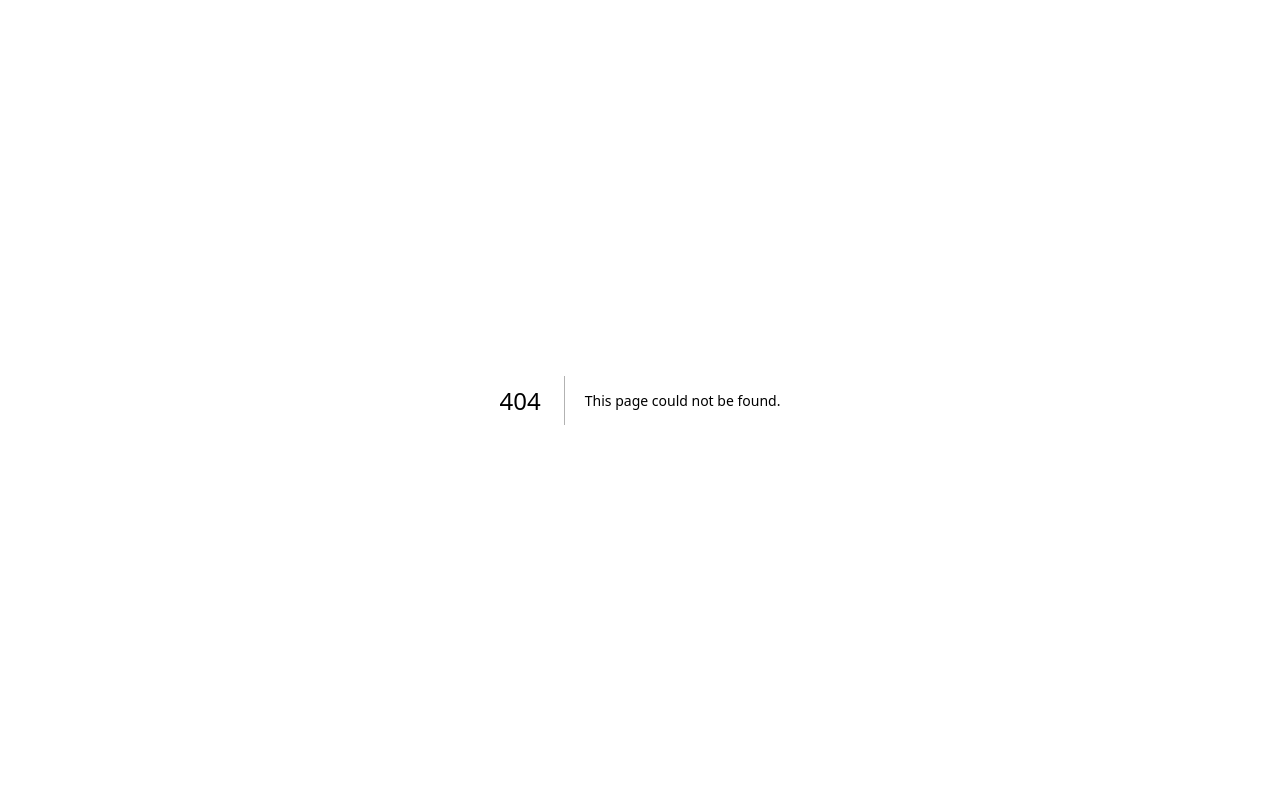
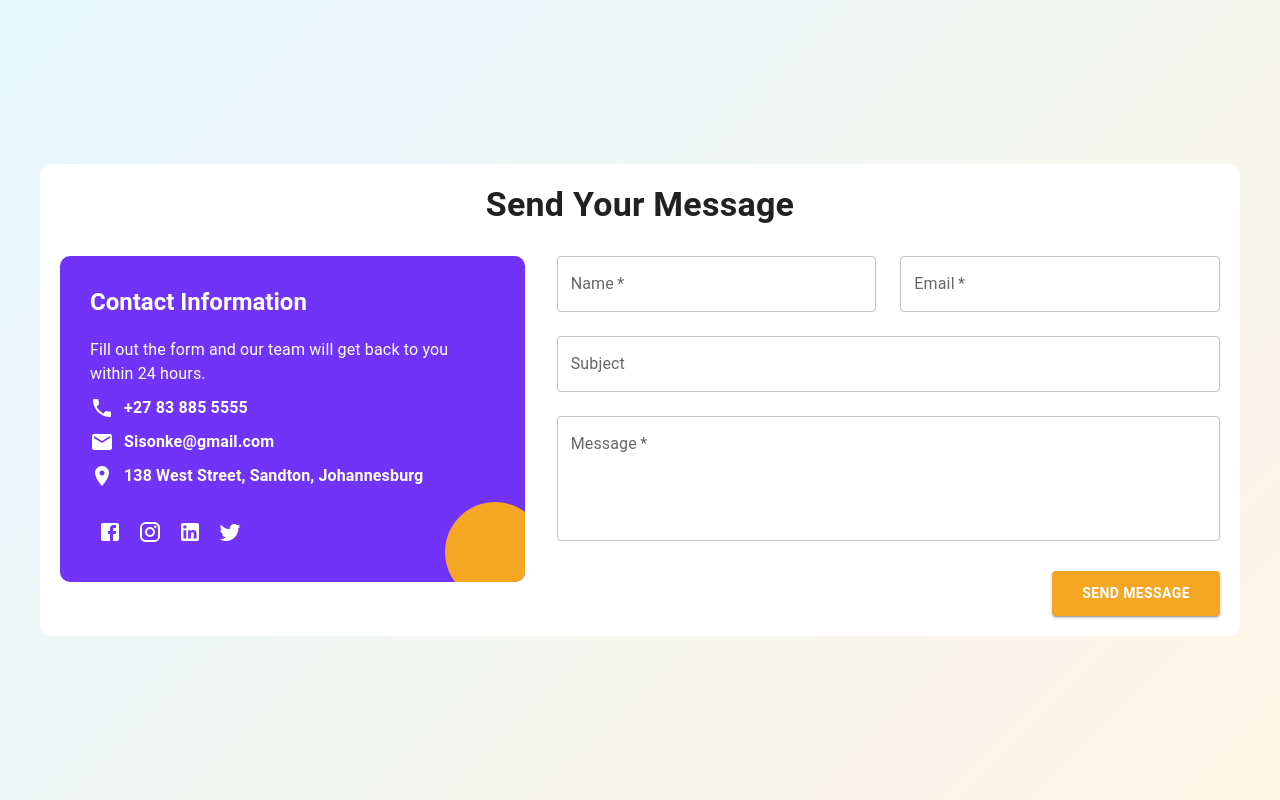
Before and after one commit to 202404-Y-ZA-FSW/Sisonke-AI-Powered-Community-Resources-Navigator, a Next.js app in the folder frontend/: page /contact in a window 1280 px wide. Before the commit this address had no page. Shown: the top 800 px of the page. Built offline with nearby package versions, Linux system fonts and the light colour scheme.

Commit message:
created a contact form

```diff
--- /dev/null
+++ b/frontend/app/contact/page.js
@@ -0,0 +1,242 @@
+"use client";
+
+import { useState } from 'react';
+import { TextField, Button, Grid, Typography, Box, Paper, IconButton } from '@mui/material';
+import { Facebook, Instagram, LinkedIn, Twitter, Phone, Email, LocationOn } from '@mui/icons-material';
+import Footer from '../components/sections/Footer';
+
+export default function ContactPage() {
+  const [formData, setFormData] = useState({
+    name: '',
+    email: '',
+    subject: '',
+    message: '',
+  });
+
+  const [errors, setErrors] = useState({
+    email: '',
+    message: '',
+  });
+
+  const validateEmail = (email) => {
+    //  check if email contains @
+    const re = /\S+@\S+\.\S+/;
+    return re.test(email);
+  };
+
+  const handleChange = (e) => {
+    const { name, value } = e.target;
+    setFormData({ ...formData, [name]: value });
+
+
+    if (name === 'email' && errors.email) {
+      setErrors((prevErrors) => ({ ...prevErrors, email: '' }));
+    }
+    if (name === 'message' && errors.message) {
+      setErrors((prevErrors) => ({ ...prevErrors, message: '' }));
+    }
+  };
+
+  const handleSubmit = async (e) => {
+    e.preventDefault();
+
+    // Validation checks
+    let hasError = false;
+    const newErrors = { email: '', message: '' };
+
+    if (!validateEmail(formData.email)) {
+      newErrors.email = 'Please enter a valid email address';
+      hasError = true;
+    }
+
+    if (formData.message.length < 10) {
+      newErrors.message = 'Message must be at least 10 characters long';
+      hasError = true;
+    }
+
+    if (hasError) {
+      setErrors(newErrors);
+      return;
+    }
+
+
+    try {
+      const res = await fetch('http://localhost:5000/contact', {
+        method: 'POST',
+        headers: {
+          'Content-Type': 'application/json',
+        },
+        body: JSON.stringify(formData),
+      });
+
+      if (res.ok) {
+        alert('Message sent successfully');
+        setFormData({
+          name: '',
+          email: '',
+          subject: '',
+          message: '',
+        });
+      } else {
+        alert('Failed to send message');
+      }
+    } catch (err) {
+      console.error('Error submitting form', err);
+    }
+  };
+
+  return (
+   <>
+    <Box
+      sx={{
+        minHeight: '100vh',
+        background: 'linear-gradient(135deg, #e6f7ff 0%, #fff5e6 100%)',
+        display: 'flex',
+        justifyContent: 'center',
+        alignItems: 'center',
+        padding: '40px 20px',
+      }}
+    >
+      <Box sx={{ maxWidth: '1200px', width: '100%' }}>
+        <Paper elevation={3} sx={{ padding: '20px', borderRadius: '10px', boxShadow: 'none' }}>
+          <Typography variant="h4" align="center" gutterBottom sx={{ fontWeight: 'bold', marginBottom: '30px' }}>
+            Send Your Message
+          </Typography>
+
+          <Grid container spacing={4}>
+
+            <Grid item xs={12} md={5}>
+              <Box sx={{
+                backgroundColor: '#7033F7',
+                padding: '30px',
+                borderRadius: '10px',
+                color: 'white',
+                position: 'relative',
+                overflow: 'hidden',
+              }}>
+                <Box sx={{
+                  position: 'absolute',
+                  width: '100px',
+                  height: '100px',
+                  backgroundColor: '#f5a623',
+                  borderRadius: '50%',
+                  bottom: '-20px',
+                  right: '-20px'
+                }} />
+                <Typography variant="h5" sx={{ fontWeight: 'bold', marginBottom: '20px' }}>
+                  Contact Information
+                </Typography>
+                <Typography sx={{ marginBottom: '10px' }}>Fill out the form and our team will get back to you within 24 hours.</Typography>
+
+                <Box display="flex" alignItems="center" sx={{ marginBottom: '10px' }}>
+                  <Phone sx={{ marginRight: '10px', color: 'white' }} />
+                  <Typography sx={{ fontWeight: 'bold' }}>+27 83 885 5555</Typography>
+                </Box>
+
+                <Box display="flex" alignItems="center" sx={{ marginBottom: '10px' }}>
+                  <Email sx={{ marginRight: '10px', color: 'white' }} />
+                  <Typography sx={{ fontWeight: 'bold' }}>Sisonke@gmail.com</Typography>
+                </Box>
+
+                <Box display="flex" alignItems="center">
+                  <LocationOn sx={{ marginRight: '10px', color: 'white' }} />
+                  <Typography sx={{ fontWeight: 'bold' }}>138 West Street, Sandton, Johannesburg</Typography>
+                </Box>
+
+                {/* social media icons */}
+                <Box display="flex" justifyContent="flex-start" marginTop={3}>
+                  <IconButton href="https://facebook.com" target="_blank" sx={{ color: 'white' }}>
+                    <Facebook />
+                  </IconButton>
+                  <IconButton href="https://instagram.com" target="_blank" sx={{ color: 'white' }}>
+                    <Instagram />
+                  </IconButton>
+                  <IconButton href="https://linkedin.com" target="_blank" sx={{ color: 'white' }}>
+                    <LinkedIn />
+                  </IconButton>
+                  <IconButton href="https://twitter.com" target="_blank" sx={{ color: 'white' }}>
+                    <Twitter />
+                  </IconButton>
+                </Box>
+              </Box>
+            </Grid>
+
+            {/* form */}
+            <Grid item xs={12} md={7}>
+              <form onSubmit={handleSubmit}>
+                <Grid container spacing={3}>
+                  <Grid item xs={12} sm={6}>
+                    <TextField
+                      label="Name"
+                      name="name"
+                      value={formData.name}
+                      onChange={handleChange}
+                      fullWidth
+                      required
+                      variant="outlined"
+                    />
+                  </Grid>
+                  <Grid item xs={12} sm={6}>
+                    <TextField
+                      label="Email"
+                      name="email"
+                      value={formData.email}
+                      onChange={handleChange}
+                      fullWidth
+                      required
+                      variant="outlined"
+                      error={!!errors.email}
+                      helperText={errors.email}
+                    />
+                  </Grid>
+                  <Grid item xs={12}>
+                    <TextField
+                      label="Subject"
+                      name="subject"
+                      value={formData.subject}
+                      onChange={handleChange}
+                      fullWidth
+                      variant="outlined"
+                    />
+                  </Grid>
+                  <Grid item xs={12}>
+                    <TextField
+                      label="Message"
+                      name="message"
+                      value={formData.message}
+                      onChange={handleChange}
+                      multiline
+                      rows={4}
+                      fullWidth
+                      required
+                      variant="outlined"
+                      error={!!errors.message}
+                      helperText={errors.message}
+                    />
+                  </Grid>
+                </Grid>
+                <Box sx={{ display: 'flex', justifyContent: 'flex-end', marginTop: '30px' }}>
+                  <Button
+                    variant="contained"
+                    color="primary"
+                    type="submit"
+                    sx={{
+                      padding: '10px 30px',
+                      fontWeight: 'bold',
+                      backgroundColor: '#f5a623',
+                      '&:hover': { backgroundColor: '#d48817' }
+                    }}>
+                    Send Message
+                  </Button>
+                </Box>
+              </form>
+            </Grid>
+          </Grid>
+        </Paper>
+      </Box>
+    </Box>
+    <Footer/>
+   </>
+
+  );
+}
```
